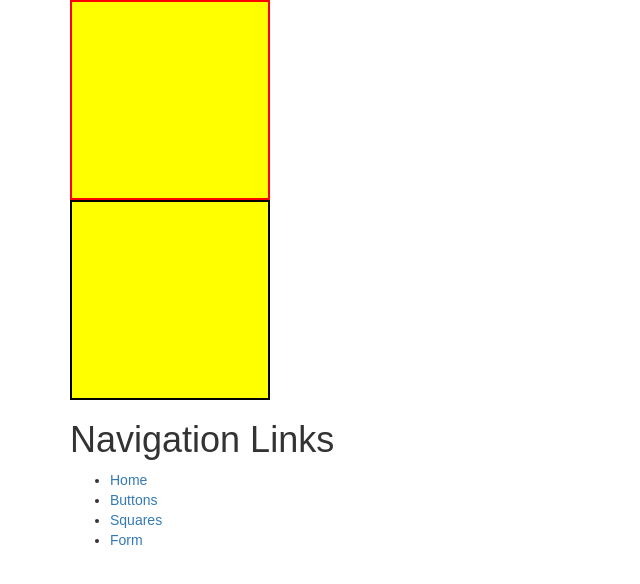
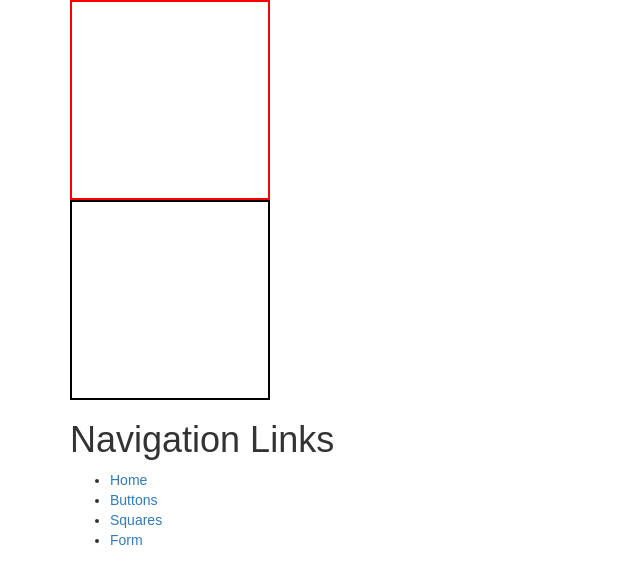
Before and after one commit to arthurg90/react-week, a React (Create React App) app: page /squares/1 in a window 1280 px wide. Shown: the top 584 px of the page, without its empty margins (0-640 px from the left). Built offline with nearby package versions, Linux system fonts and the light colour scheme.

Commit message:
added the routes challenges

```diff
--- a/src/App.jsx
+++ b/src/App.jsx
@@ -79,16 +79,17 @@ import FourOhFour from "./react-router/FourOhFour"
 
 const App = () => (
 	<Router>
-	   <div>
-		   <Switch>
+		<div>
+			<Switch>
 			   <Route exact path="/" component={ Header }/>
 			   <Route path="/buttons" component={ Buttons }/>
-			   <Route path="/squares" component={ Squares }/>
+			   <Route path="/squares/:colour" render={ ({ match }) => (
+    <Squares colour={ match.params.colour } /> )} />
 			   <Route path="/form" component={ Form }/>
 			   <Route component={ FourOhFour }/>
-		   </Switch>
+			</Switch>
 		   <Links />
-	   </div>
+		</div>
 
 	</Router>
 );
--- a/src/Stuff.jsx
+++ b/src/Stuff.jsx
@@ -19,4 +19,5 @@ Stuff.defaultProps = {
 	square: "true"
 };
 
+
 export default Stuff;
--- a/src/lifting-state-challenges/Square.jsx
+++ b/src/lifting-state-challenges/Square.jsx
@@ -2,10 +2,10 @@
 
 import React from "react";
 
-export default ({ selected, onClick }) => (
+export default ({ selected, onClick, colour }) => (
     <div
     onClick={ onClick }
-    style={{ background: "yellow", width: "200px", height: "200px", border: "2px solid", borderColor: selected ? "red" : "black" }}
+    style={{ background: colour, width: "200px", height: "200px", border: "2px solid", borderColor: selected ? "red" : "black" }}
     >
     </div>
 
--- a/src/lifting-state-challenges/Squares.jsx
+++ b/src/lifting-state-challenges/Squares.jsx
@@ -13,13 +13,14 @@ class Squares extends Component {
 
     clicked(square) {
         this.setState({ selected: square })
+
     }
 
     render() {
         return (
         	<div>
-	        	<Square selected={ this.state.selected == 1 } onClick={ () => this.clicked(1) } />
-	        	<Square selected={ this.state.selected == 2 } onClick={ () => this.clicked(2) } />
+	        	<Square colour={ this.props.colour } selected={ this.state.selected == 1 } onClick={ () => this.clicked(1) } />
+	        	<Square colour={ this.props.colour } selected={ this.state.selected == 2 } onClick={ () => this.clicked(2) } />
 	        </div>
         );
     }
```
